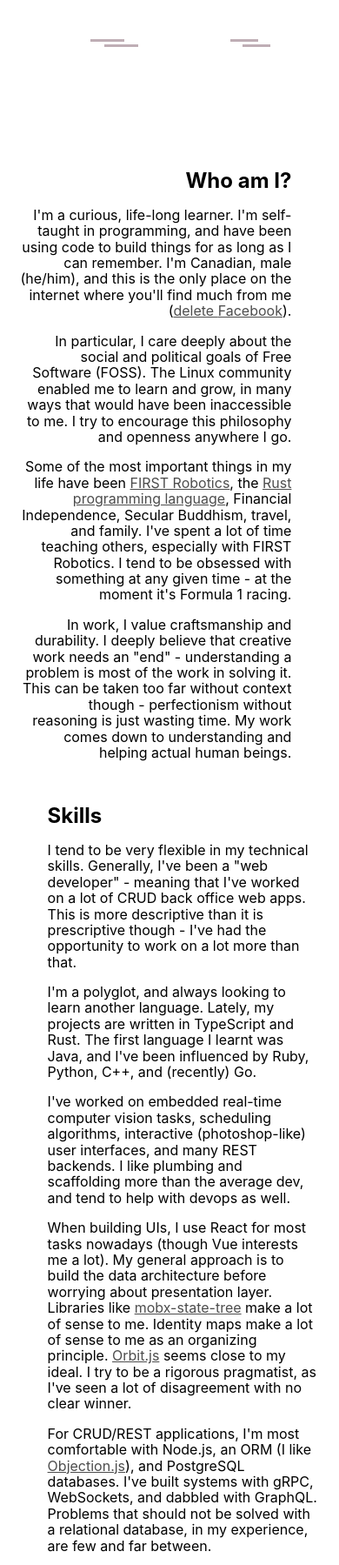
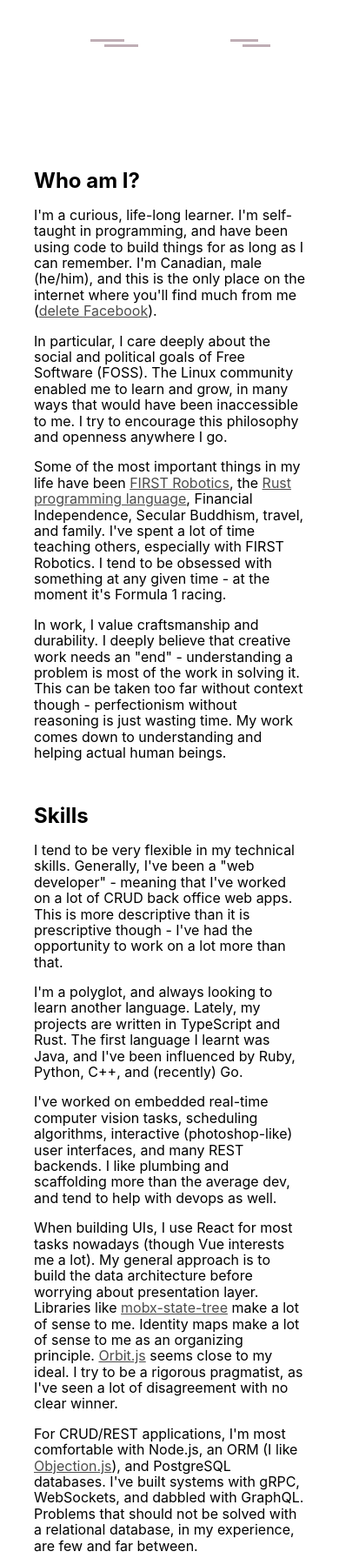
Before and after one commit to joelgallant/site, a Gatsby site: page / in a window 390 px wide. Shown: the part 135-1934 px from the top of the page at 87% size. Built offline with nearby package versions, Linux system fonts and the light colour scheme; Gatsby itself is replaced by a stand-in of ours.

Commit message:
improve mobile style

```diff
--- a/src/components/Home.tsx
+++ b/src/components/Home.tsx
@@ -1,8 +1,8 @@
 import React from 'react'
 import styled from '@emotion/styled'
-import HomeIntro from './HomeIntro.mdx';
-import HomeSkills from './HomeSkills.mdx';
-import HomeRecommendations from './HomeRecommendations.mdx';
+import HomeIntro from './HomeIntro.mdx'
+import HomeSkills from './HomeSkills.mdx'
+import HomeRecommendations from './HomeRecommendations.mdx'
 
 export default function () {
   return (
@@ -28,7 +28,7 @@ const Container = styled.div`
 const Box = styled.div`
   display: flex;
   flex-direction: column;
-  width: 70%;
+  margin: 0 5%;
 
   &:not(:first-of-type) {
     margin-top: 50px;
@@ -42,14 +42,6 @@ const Box = styled.div`
     }
   }
 
-  @media (max-width: 990px) {
-    margin: 0 5%;
-  }
-
-  @media (max-width: 750px) {
-    width: 100%;
-  }
-
   h2 {
     margin: 0;
   }
@@ -59,11 +51,31 @@ const Box = styled.div`
   }
 `
 
-const LeftBox = Box;
+const LeftBox = styled(Box)`
+  align-self: flex-start;
+
+  margin-right: 30%;
+  @media (max-width: 900px) {
+    margin-left: 0;
+    margin-right: 0;
+  }
+`
 
 const RightBox = styled(Box)`
   align-self: flex-end;
   text-align: end;
+
+  margin-left: 30%;
+  @media (max-width: 900px) {
+    margin-left: 0;
+    margin-right: 0;
+  }
+
+  // go back to the left when < 650px
+  @media (max-width: 650px) {
+    align-self: flex-start;
+    text-align: start;
+  }
 `
 
 const Intro = () => (
```
